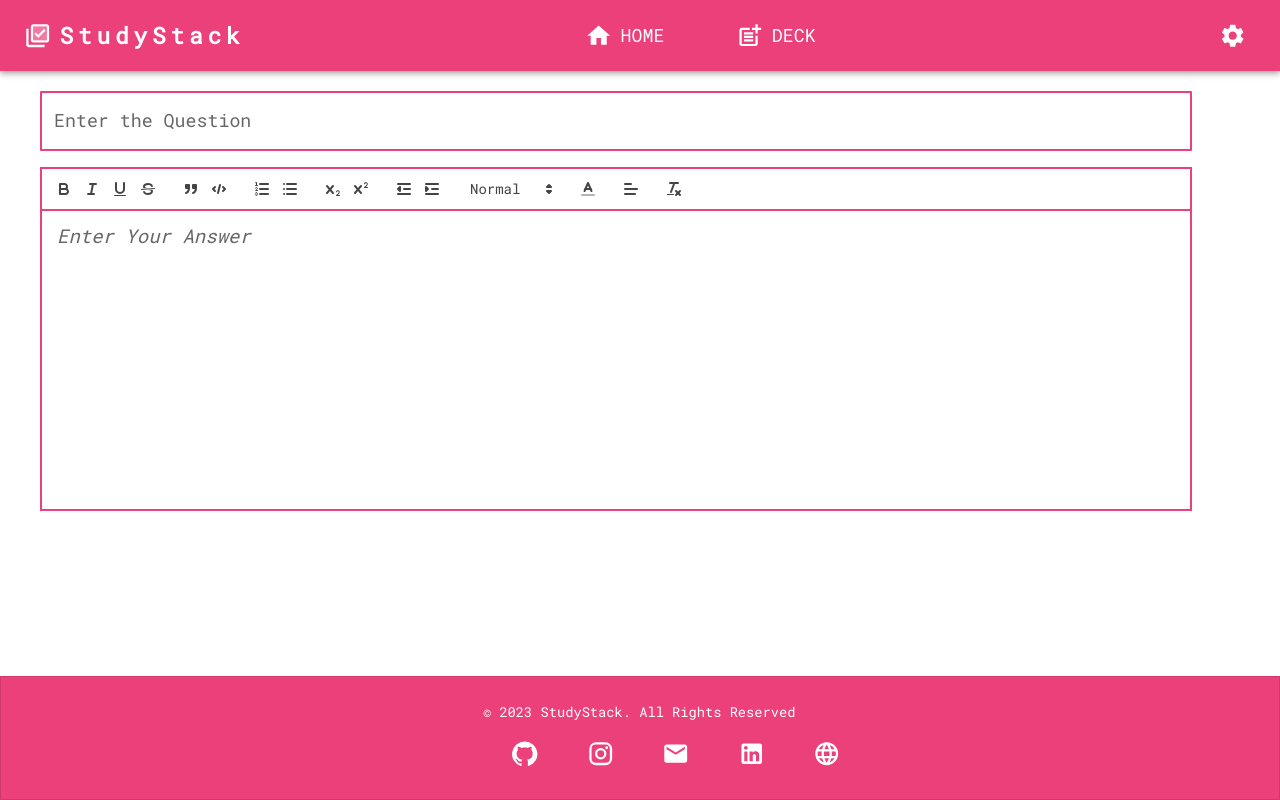
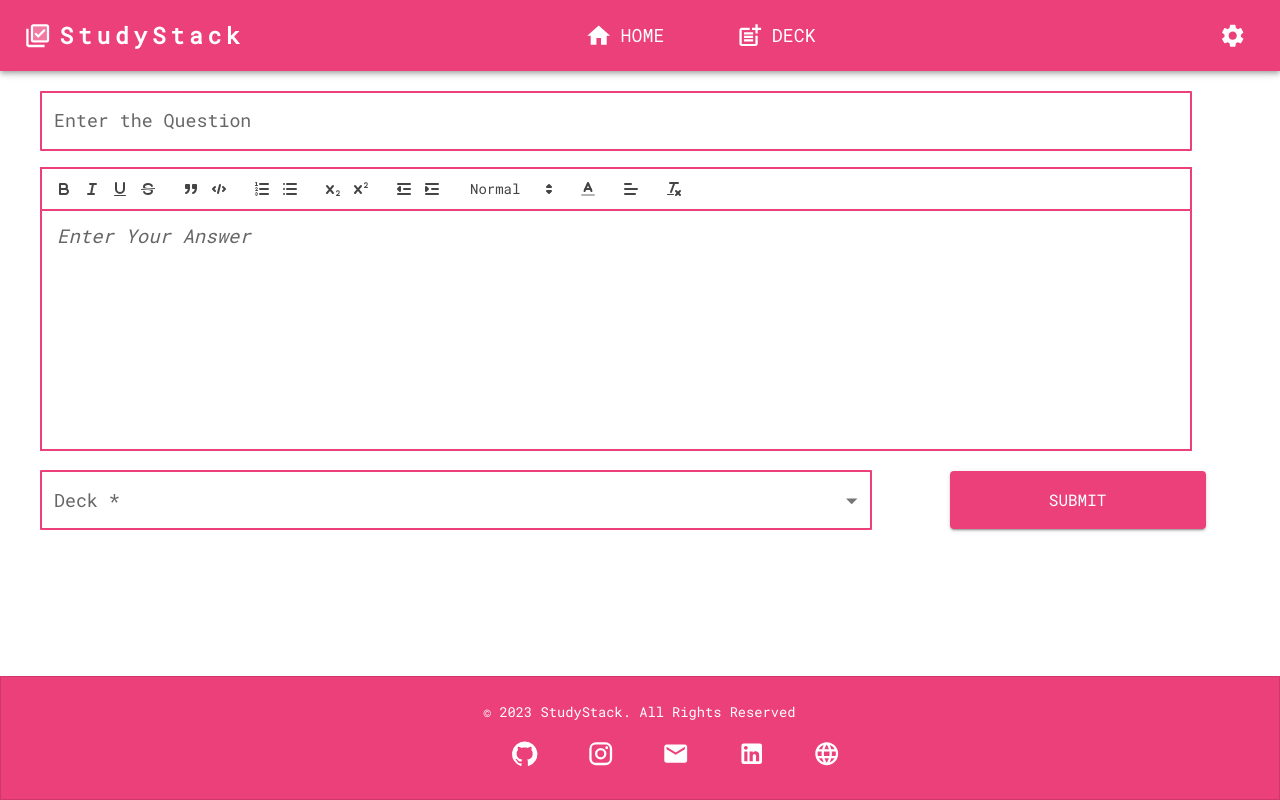
Before and after one commit to vanessadmello/StudyStack, a React (Create React App) app in the folder frontend/: page /addCard in a window 1280 px wide. Built offline with nearby package versions, Linux system fonts and the light colour scheme.

Commit message:
Add Deck Selection and Submit Button to SaveCard

```diff
--- a/frontend/src/pages/SaveCard/SaveCard.jsx
+++ b/frontend/src/pages/SaveCard/SaveCard.jsx
@@ -1,10 +1,22 @@
 import React from "react";
-import { TextField } from "@mui/material";
+import TextField from "@mui/material/TextField";
+import InputLabel from "@mui/material/InputLabel";
+import MenuItem from "@mui/material/MenuItem";
+import FormControl from "@mui/material/FormControl";
+import Select from "@mui/material/Select";
+import Button from "@mui/material/Button";
 import NavBar from "../../common/NavBar/NavBar";
 import Footer from "../../common/Footer/Footer";
 import Editor from "./components/Editor";
 
 export default function SaveCard() {
+	const [deck, setDeck] = React.useState("");
+
+	const handleChange = (event) => {
+		setDeck(event.target.value);
+	};
+
+	const decks = ["Data Structure", "Maths", "Music Theory"];
 	return (
 		<div>
 			<NavBar />
@@ -19,6 +31,41 @@ export default function SaveCard() {
 				variant="outlined"
 			/>
 			<Editor />
+			<FormControl
+				required
+				sx={{
+					mx: window.innerWidth > 450 ? 5 : 3,
+					mt: window.innerWidth > 450 ? 8 : 11,
+					width: window.innerWidth > 450 ? "65%" : "57%",
+				}}
+			>
+				<InputLabel id="select-label">Deck</InputLabel>
+				<Select
+					labelId="select-label"
+					id="select"
+					value={deck}
+					label="Deck*"
+					onChange={handleChange}
+				>
+					{decks.map((deck) => (
+						<MenuItem value={deck}>{deck}</MenuItem>
+					))}
+				</Select>
+			</FormControl>
+			<Button
+				sx={{
+					ml:
+						window.innerWidth > 900
+							? 4.7
+							: 0,
+					mt: window.innerWidth > 450 ? 8 : 11,
+					width: window.innerWidth > 450 ? "20%" : "25%",
+					height: "58px",
+				}}
+				variant="contained"
+			>
+				Submit
+			</Button>
 			<Footer />
 		</div>
 	);
--- a/frontend/src/pages/SaveCard/components/Editor.css
+++ b/frontend/src/pages/SaveCard/components/Editor.css
@@ -10,8 +10,6 @@
 	}
 }
 .ql-editor {
-	height: 300px;
-	max-height: 290px;
 	overflow: auto;
 }
 .MuiOutlinedInput-notchedOutline {
--- a/frontend/src/pages/SaveCard/components/Editor.jsx
+++ b/frontend/src/pages/SaveCard/components/Editor.jsx
@@ -1,11 +1,11 @@
 import React, { useState } from "react";
-import "./Editor.css"
+import "./Editor.css";
 import "highlight.js/styles/stackoverflow-dark.css";
 import ReactQuill from "react-quill";
 import "react-quill/dist/quill.snow.css";
 
 export default function Editor() {
-    const [code, setCode] = useState("");
+	const [code, setCode] = useState("");
 
 	const handleProcedureContentChange = (content, delta, source, editor) => {
 		const contentJson = editor.getContents();
@@ -46,16 +46,16 @@ export default function Editor() {
 		"size",
 		"color",
 	];
-  return (
+	return (
 		<ReactQuill
 			className="material-textfield"
 			value={code}
 			placeholder="Enter Your Answer"
-			style={{ height: "300px" }}
+			style={{ height: "240px" }}
 			onChange={handleProcedureContentChange}
 			theme="snow"
 			modules={modules}
 			formats={formats}
 		></ReactQuill>
-  );
+	);
 }
```
